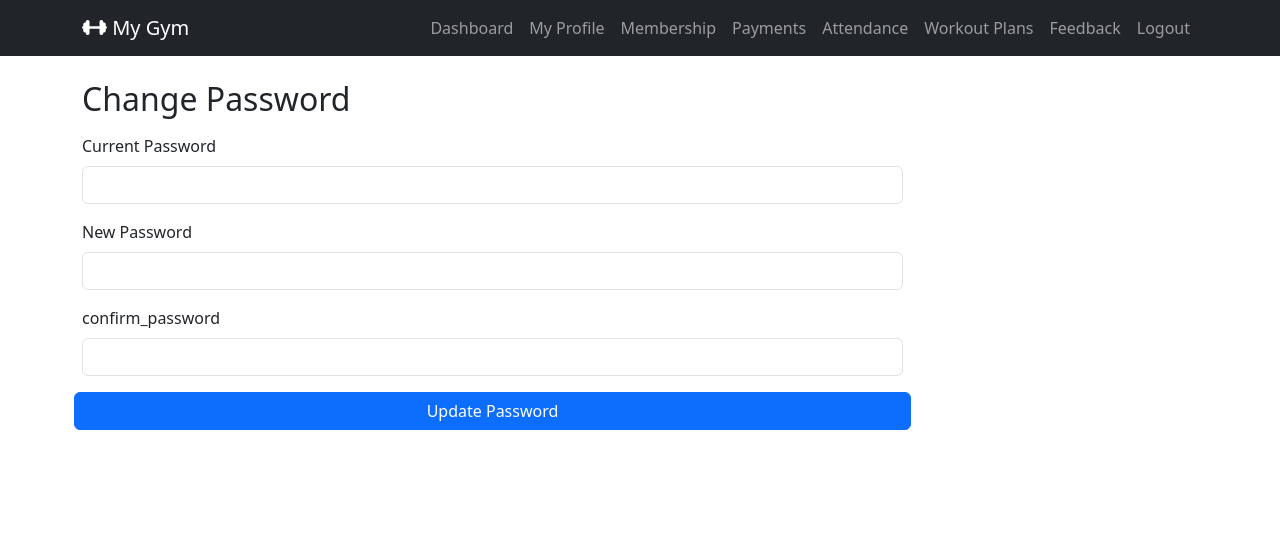
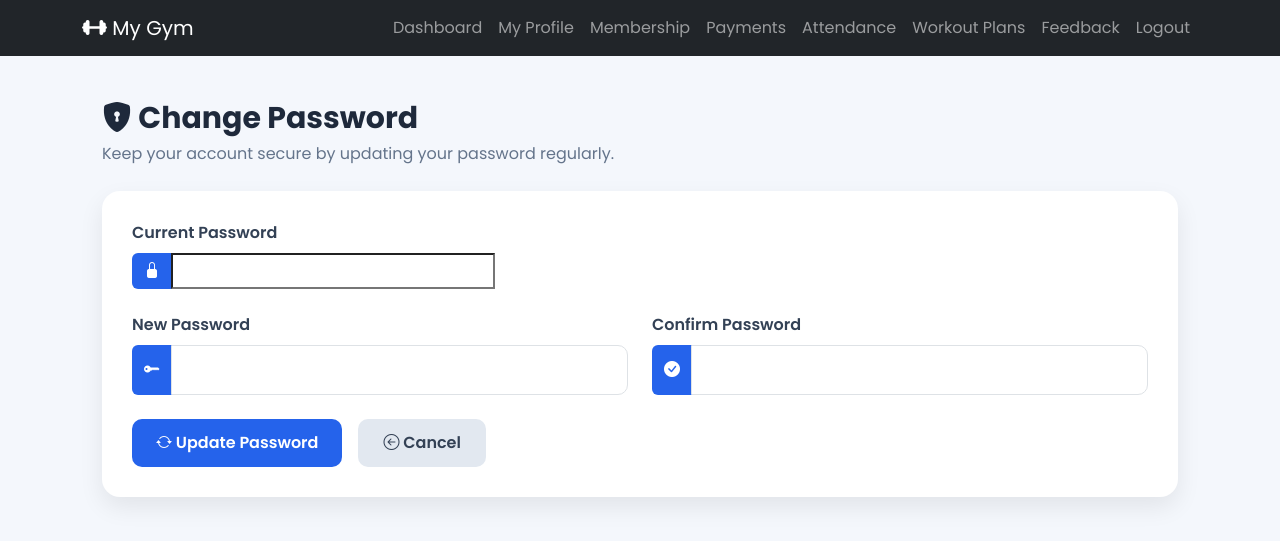
Before and after one commit to aaryan07thakur/GYM_Management_System_Django, a Django app: page /member_change_password/ in a window 1280 px wide. Shown: the top 541 px of the page. Run offline with Django 5.2, Linux system fonts and the light colour scheme; the visitor is signed in with stand-in values (Sample User, id 1); some libraries are stand-ins or nearby versions.

Commit message:
updated member-change html and css pages

```diff
--- a/gymapp/templates/member_change_password.html
+++ b/gymapp/templates/member_change_password.html
@@ -1,37 +1,123 @@
 {% extends "base.html" %}
 {% load static %}
 
+{% block css %}
 
+<link rel="stylesheet" href="{% static 'css/member_change_password.css' %}">
+
+<link rel="stylesheet"
+href="https://cdn.jsdelivr.net/npm/bootstrap-icons@1.11.3/font/bootstrap-icons.min.css">
+
+{% endblock %}
 
 {% block content %}
 
-<h2 class="mb-3" > Change Password </h2>
+<div class="password-page">
 
- <form method="post" class="row g-3 w-75">
-    {% csrf_token %}
-    <div class="col-mb-3">
-        <label for="current_password" class="form-label"> Current Password </label>
-        <input type="Password" class="form-control" id="current_password" name="current_password">
+    <div class="page-header">
+
+        <div>
+
+            <h2>
+                <i class="bi bi-shield-lock-fill"></i>
+                Change Password
+            </h2>
+
+            <p>Keep your account secure by updating your password regularly.</p>
 
         </div>
 
-    <div class="col-mb-3">
-        <label for="new_password "class="form-label"> New Password </label>
-        <input type="Password" class="form-control" id="new_password" name="new_password">
+    </div>
+
+    <div class="password-card">
+
+        <form method="post" class="row g-4">
+
+            {% csrf_token %}
+
+            <div class="col-12">
+
+                <label class="form-label">
+                    Current Password
+                </label>
+
+                <div class="input-group">
+
+                    <span class="input-group-text">
+                        <i class="bi bi-lock-fill"></i>
+                    </span>
+
+                    <input type="password"  name="current_password class="form-control"
+                        required>
 
                 </div>
 
-    <div class="col-mb-6">
-        <label for="confirm_password" class="form-label"> confirm_password </label>
-        <input type="Password" class="form-control" id="confirm_password" name="confirm_password">
+            </div>
+
+            <div class="col-md-6">
+
+                <label class="form-label">
+                    New Password
+                </label>
+
+                <div class="input-group">
+
+                    <span class="input-group-text">
+                        <i class="bi bi-key-fill"></i>
+                    </span>
+
+                    <input
+                        type="password"
+                        name="new_password"
+                        class="form-control"
+                        required>
 
                 </div>
 
+            </div>
 
-    <button type="submit" class="btn btn-primary"> Update Password </button>
+            <div class="col-md-6">
+
+                <label class="form-label">
+                    Confirm Password
+                </label>
+
+                <div class="input-group">
+
+                    <span class="input-group-text">
+                        <i class="bi bi-check-circle-fill"></i>
+                    </span>
+
+                    <input type="password" name="confirm_password" class="form-control" required>
+
+                </div>
+
+            </div>
+
+            <div class="col-12 d-flex gap-3">
+
+                <button class="btn save-btn">
+
+                    <i class="bi bi-arrow-repeat"></i>
+
+                    Update Password
+
+                </button>
+
+                <a href="{% url 'member_profile' %}" class="btn cancel-btn">
+
+                    <i class="bi bi-arrow-left-circle"></i>
+
+                    Cancel
+
+                </a>
+
+            </div>
 
         </form>
 
+    </div>
 
+</div>
 
 {% endblock %}
--- /dev/null
+++ b/static/css/member_change_password.css
@@ -0,0 +1,108 @@
+@import url('https://fonts.googleapis.com/css2?family=Poppins:wght@400;500;600;700&display=swap');
+
+*{font-family:Poppins,sans-serif}
+
+body{
+background:#f4f7fc;
+}
+
+.password-page{
+padding:20px;
+}
+
+.page-header{
+margin-bottom:25px;
+}
+
+.page-header h2{
+margin:0;
+font-size:30px;
+font-weight:700;
+color:#1e293b;
+}
+
+.page-header p{
+margin-top:6px;
+color:#64748b;
+}
+
+.password-card{
+background:#fff;
+padding:30px;
+border-radius:18px;
+box-shadow:0 10px 25px rgba(0,0,0,.08);
+}
+
+.form-label{
+font-weight:600;
+margin-bottom:8px;
+color:#334155;
+}
+
+.input-group-text{
+background:#2563eb;
+color:#fff;
+border:none;
+}
+
+.form-control{
+padding:12px;
+border-radius:0 10px 10px 0;
+}
+
+.form-control:focus{
+border-color:#2563eb;
+box-shadow:0 0 0 .15rem rgba(37,99,235,.2);
+}
+
+.save-btn{
+background:#2563eb;
+color:#fff;
+padding:11px 24px;
+border-radius:10px;
+font-weight:600;
+border:none;
+}
+
+.save-btn:hover{
+background:#1d4ed8;
+color:#fff;
+}
+
+.cancel-btn{
+background:#e2e8f0;
+color:#334155;
+padding:11px 24px;
+border-radius:10px;
+font-weight:600;
+}
+
+.cancel-btn:hover{
+background:#cbd5e1;
+color:#111827;
+}
+
+@media(max-width:768px){
+
+.password-page{
+padding:15px;
+}
+
+.page-header h2{
+font-size:24px;
+}
+
+.password-card{
+padding:20px;
+}
+
+.d-flex{
+flex-direction:column;
+}
+
+.save-btn,
+.cancel-btn{
+width:100%;
+}
+
+}
```
Lines whose indentation alone changed are shown as unchanged.
